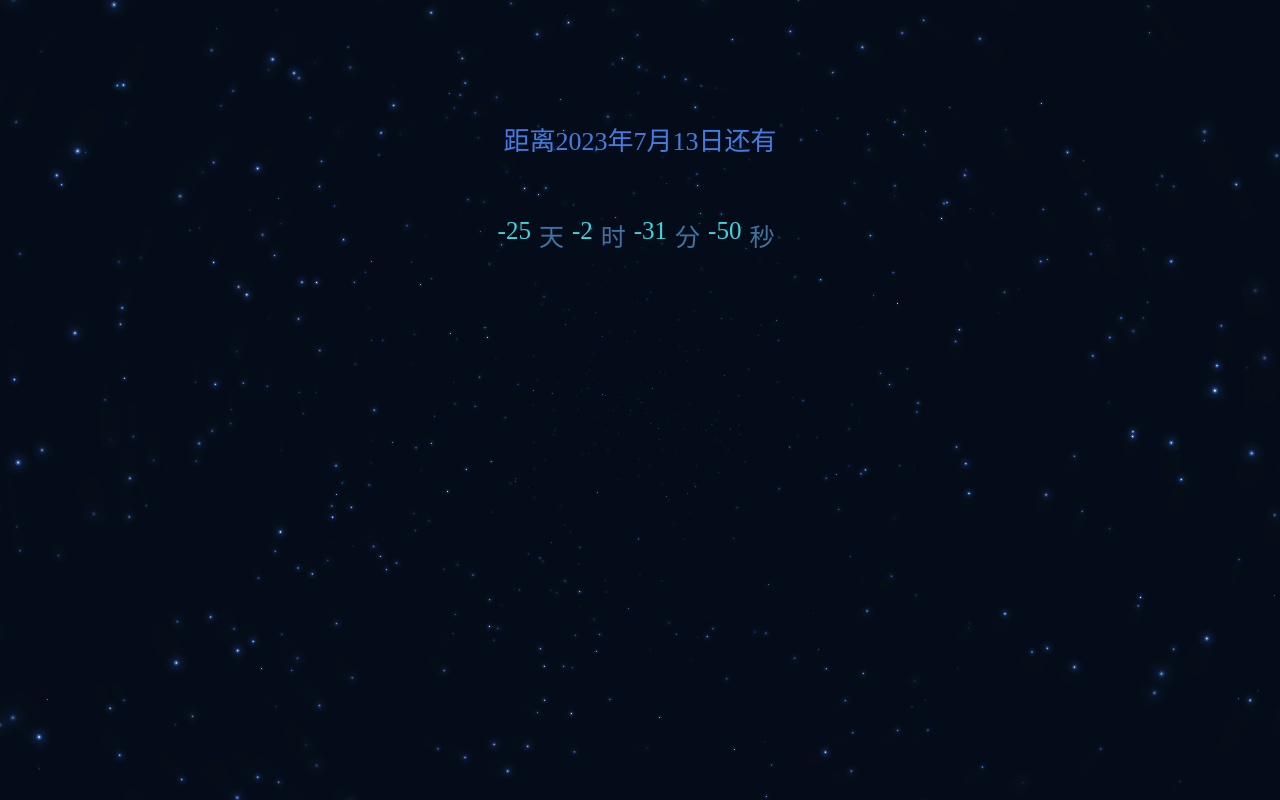
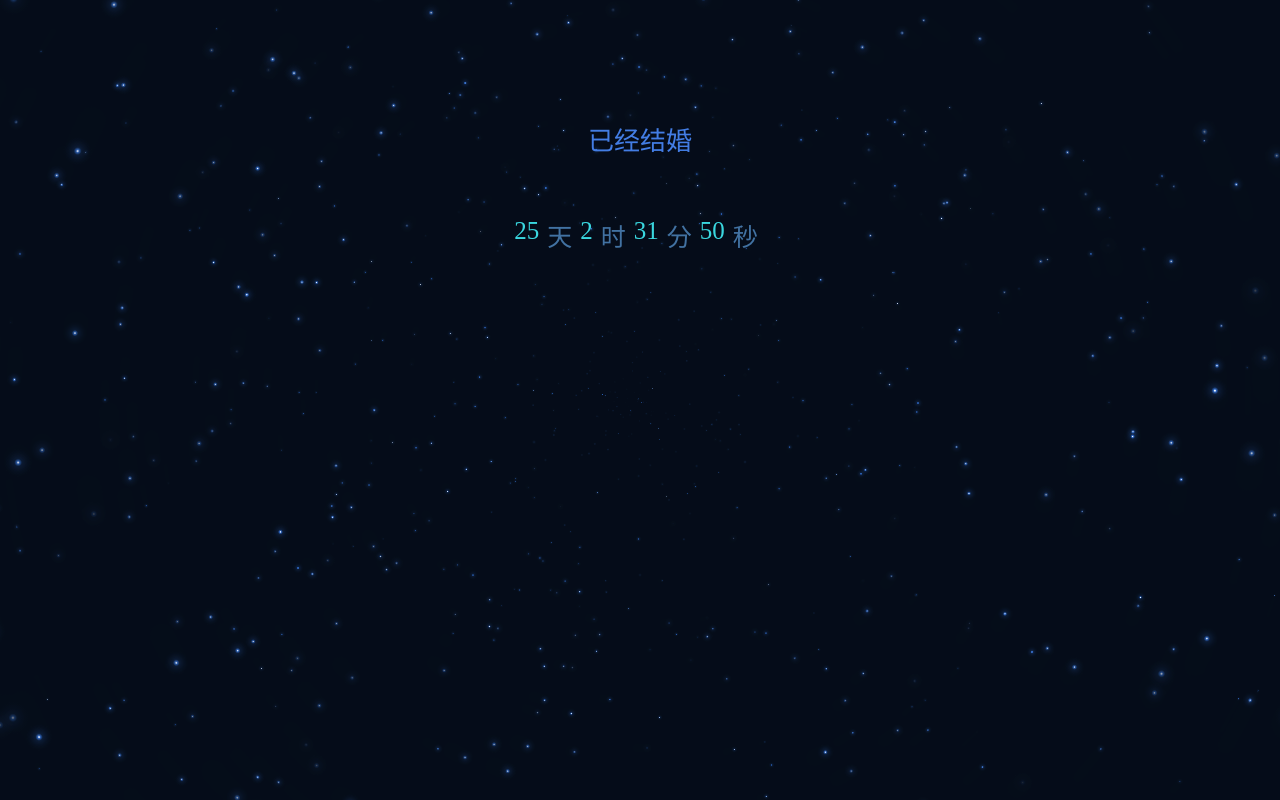
Before and after one commit to gzdlqq/starBackgroundCountDown, a plain HTML site: page index.html in a window 1280 px wide. Drawn offline with Linux system fonts and the light colour scheme; animation ran at ten frames a second.

Commit message:
feat: 修改日期

```diff
--- a/index.html
+++ b/index.html
@@ -13,7 +13,7 @@
 <body>
   <div>
     <div class="fa">
-      <span class="fir">距离2023年7月13日还有</span>
+      <span class="fir">已经结婚</span>
       <div class="sj">
         <div><span></span><span class="zi">天</span>
           <span></span><span class="zi">时</span>
--- a/static/time.js
+++ b/static/time.js
@@ -22,8 +22,8 @@ function getNowToNewYear() {
     // 到期时间
     let NewYear = new Date("2023-07-13");
     // 验证
-    // 时间戳 新年到现在的差值
-    let sjc = NewYear.getTime() - Now.getTime();
+    // 时间戳 日期到现在的差值
+    let sjc = Now.getTime() - NewYear.getTime();
     // console.log((sjc / 1000 / 60 / 60 / 24));
     // 时间戳 单位是毫秒 /1000得到秒数
     sjc = (sjc / 1000);
```
